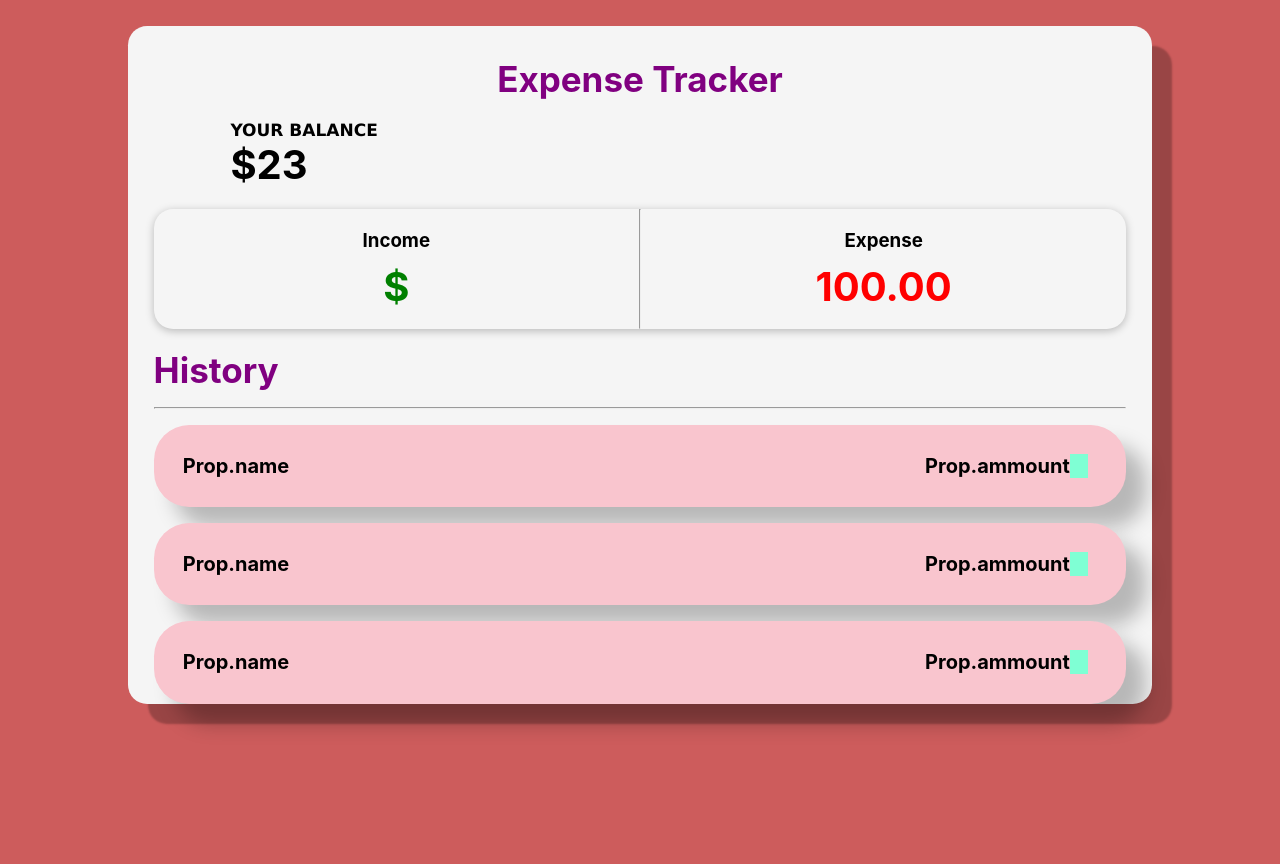
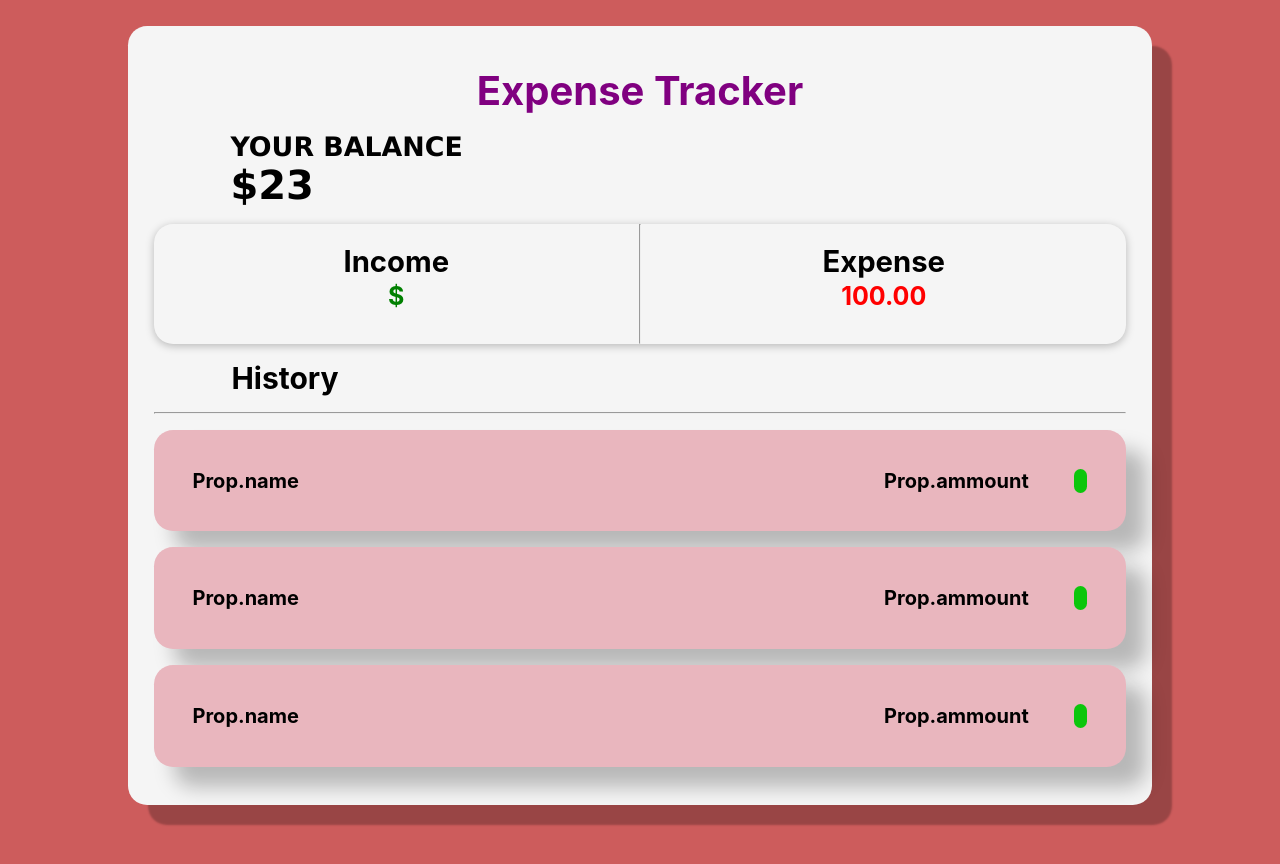
Before and after one commit to qasim29/expense-tracker, a React (Create React App) app: page / in a window 1280 px wide. Shown: the top 864 px of the page. Before the commit the page ends 832 px from the top, so only its background shows below. Built offline with nearby package versions, Linux system fonts and the light colour scheme.

Commit message:
managed paddings

```diff
--- a/src/App.css
+++ b/src/App.css
@@ -1,13 +1,13 @@
 .App{
   display: flex;
   flex-direction: column;
-  row-gap: 20px;
+  row-gap: 1em;
   align-items: center;
 
   width: 80%;
   margin: 10%;
   margin-top: 2%;
-
+  padding-bottom: 3%;
   border-radius: 1.2rem;
   box-shadow: 20px 20px 2px rgba(0, 0, 0, 0.25);
   background-color: whitesmoke;
@@ -17,10 +17,16 @@
   padding-top: 2em;
   width:80%;
   text-align: center;
+  color: purple;
+  font-size: 20px;
+
 }
 #container2{
   align-self: flex-start;
   margin-left:10%;
+  font-size: 40px;
+  font-family: 'Lucida Sans';
+
 }
 #container3{
   width:95%;
@@ -28,27 +34,6 @@
 #container4{
   width:95%;
 }
-
-h1{
-  color: purple;
-  font-size: 35px;
-}
-h4{
-  font-size: 40px;
-
-}
-h6{
-font-size: 17px;
-font-family: 'Lucida Sans', 'Lucida Sans Regular';
-
-}
-/* .App StatsPanel {
-  text-align: center;
-  color: purple;
-  flex: 100%;
-  margin: 0px;
-  width: 100%;
-} */
 
 
 
--- a/src/App.js
+++ b/src/App.js
@@ -12,7 +12,7 @@ function App(Prop) {
       </div>
       <div id="container2">
         <h6>YOUR BALANCE</h6>
-        <h4>$23</h4>
+        <h4><span style={{color: (12, 198, 12)}}>$</span>23</h4>
       </div>
       <div id="container3">
         <StatsPanel></StatsPanel>
--- a/src/components/History.css
+++ b/src/components/History.css
@@ -4,15 +4,10 @@
     row-gap: 1em;
 
 }
+.hContainer>:nth-child(1){
+    padding-left: 8%;
+    font-size: 15px;
+}
 .hContainer>div{
-    /* align-self: flex-start;  */
     flex:1;
 }
-
-.transaction{
-    /* align-self: flex-start;  */
-    border-radius: 2.2rem;
-    box-shadow: 20px 20px 20px rgba(0, 0, 0, 0.25);
-    padding: 3%;
-    background-color:rgb(249, 197, 206);
-}
--- a/src/components/StatsPanel.css
+++ b/src/components/StatsPanel.css
@@ -3,16 +3,17 @@
   display: flex;
   height: 120px;
 
-  justify-content: center;
+  /* justify-content: center; */
   border-radius: 1.2rem;
   box-shadow: 0 2px 8px rgba(0, 0, 0, 0.25);
 }
 .container div {
-  flex: 50%;
+  flex: 1;
   display: flex;
   flex-direction: column;
   align-items: center;
   padding-top: 20px;
-  row-gap: 10px;
+  row-gap: 0.1em;
+  font-size: 25px;
 
 }
--- a/src/components/Transaction.css
+++ b/src/components/Transaction.css
@@ -1,32 +1,33 @@
 .transaction{
     display: flex;
-    /* flex-direction: row; */
-    /* border-radius: 1.2rem;
-    box-shadow: 20px 20px 2px rgba(0, 0, 0, 0.25);
-     */
-    /* flex:1; */
-    /* column-gap: 20%; */
-    /* flex-wrap: wrap; */
-    /* align-items: center; */
-    /* justify-content: center;
-    justify-self: center; */
+    padding: 4%;
+    border-radius: 1.2rem;
+    box-shadow: 20px 20px 20px rgba(0, 0, 0, 0.25);
+    background-color:rgb(233, 182, 190);
 }
 .values{
     display: flex;
-    flex-basis:97%
+    flex :60
 }
 #name{
-    /* align-self: flex-start; */
     font-size: 20px;
     flex:1;
 }
 #ammount{
     font-size: 20px;
     text-align: end;
-    /* -self: flex-end; */
     flex:1;
 }
 #status{
     width: 2%;
-    background-color: aquamarine;
+    margin-left: 5%;
+    flex:1;
+    background-color: rgb(12, 198, 12);
+    border-radius:2rem;
 }
+
+@media (max-width: 400px) {
+    *,h4#ammount,h4#name{
+      font-size: 15px;
+    }
+  }
```
